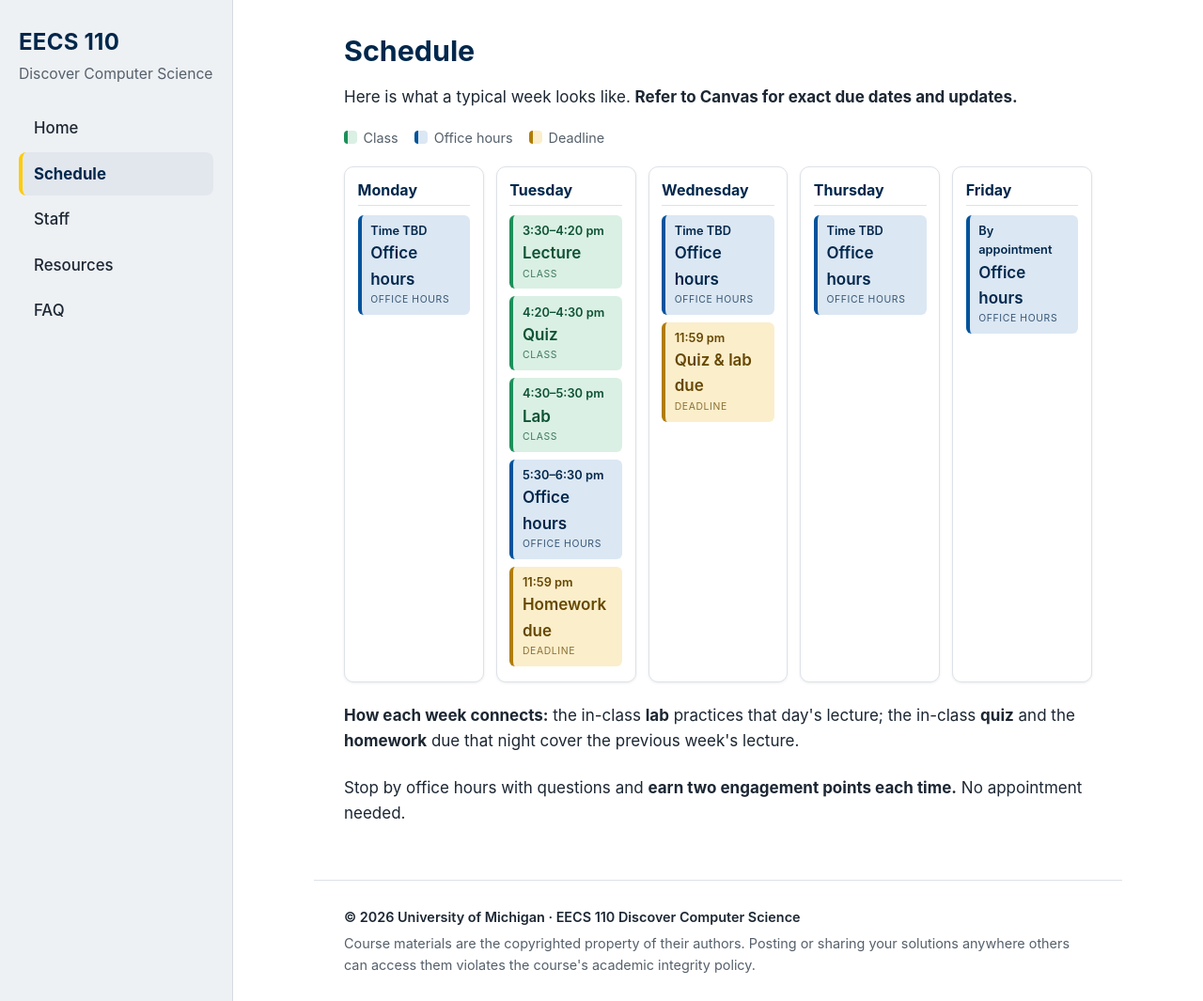
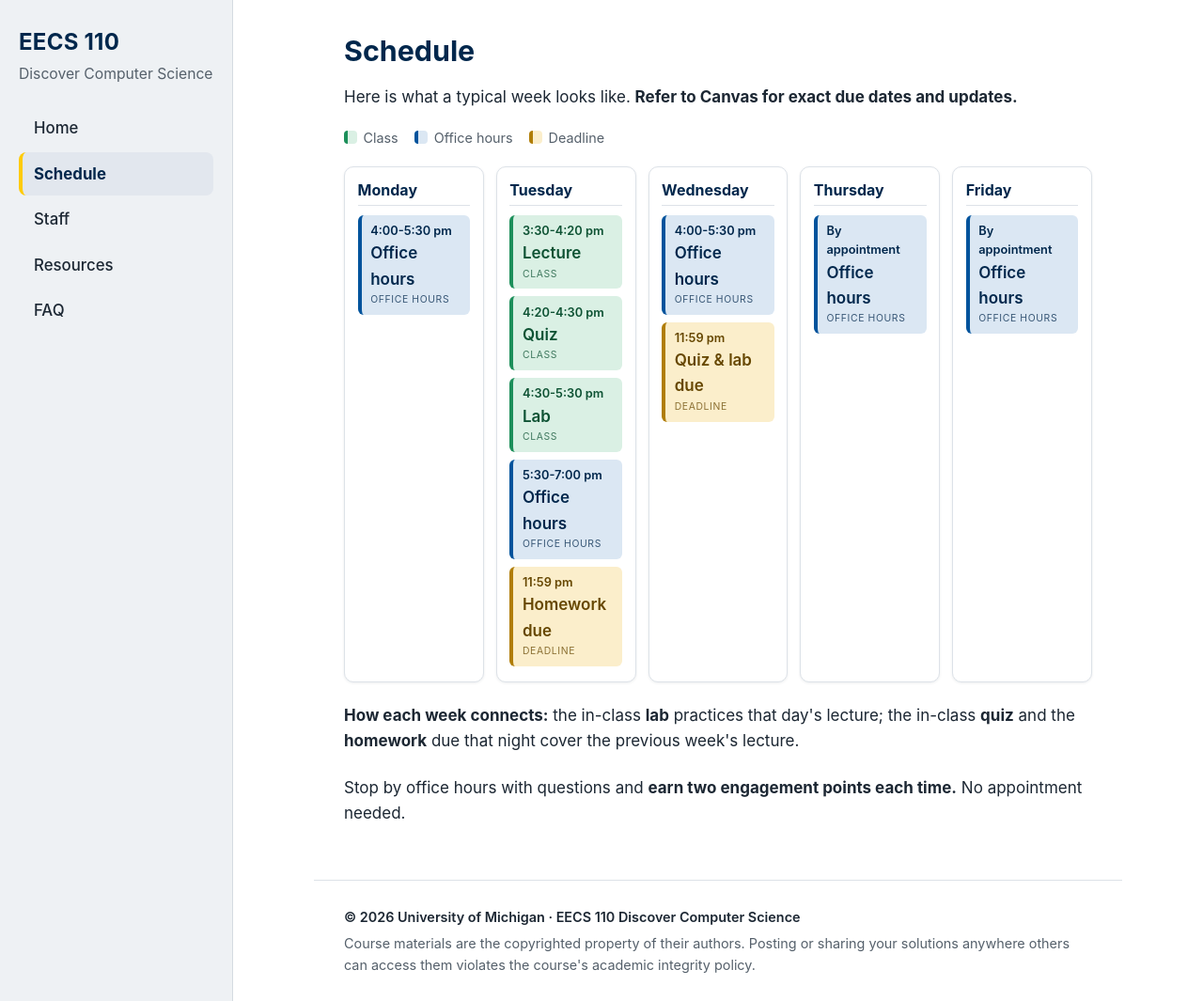
Before and after one commit to eecs110umich/eecs110umich.github.io, a Jekyll site: the page built from schedule.md, in a window 1280 px wide and 1065 px high. Shown: the whole window at 94% size. Built offline with Jekyll 4.4.1, drawn with Linux system fonts in a browser that asks for light colours.

Commit message:
Add office hours times and publish syllabus

```diff
--- a/_data/course.yml
+++ b/_data/course.yml
@@ -47,11 +47,11 @@ course:
   tagline: ""                  # optional welcoming line under the title; blank = hidden
 
   syllabus_url: "https://docs.google.com/document/d/1kqoNdzTBMdZHj794mee9GCHgADdsBs3kI62xocBRn8M/edit?usp=sharing"
-  syllabus_published: false    # false → Home card shows "coming soon" (see key map above)
+  syllabus_published: true    # false → Home card shows "coming soon" (see key map above)
 
 meeting:
   day: "Tuesday"
-  time: "3:30–5:30 pm"
+  time: "3:30-5:30 pm"
   location: "CHRYS 151"          # TODO: confirm room each term
   timezone: "America/Detroit"
 
@@ -75,21 +75,21 @@ past_syllabi:
 weekly_calendar:
   - day: "Monday"
     events:
-      - { time: "Time TBD", label: "Office hours", type: "office_hours" }
+      - { time: "4:00-5:30 pm", label: "Office hours", type: "office_hours" }
   - day: "Tuesday"
     events:
-      - { time: "3:30–4:20 pm", label: "Lecture",       type: "class" }
-      - { time: "4:20–4:30 pm", label: "Quiz",          type: "quiz" }
-      - { time: "4:30–5:30 pm", label: "Lab",           type: "lab" }
-      - { time: "5:30–6:30 pm", label: "Office hours",  type: "office_hours" }
+      - { time: "3:30-4:20 pm", label: "Lecture",       type: "class" }
+      - { time: "4:20-4:30 pm", label: "Quiz",          type: "quiz" }
+      - { time: "4:30-5:30 pm", label: "Lab",           type: "lab" }
+      - { time: "5:30-7:00 pm", label: "Office hours",  type: "office_hours" }
       - { time: "11:59 pm",     label: "Homework due",  type: "deadline" }
   - day: "Wednesday"
     events:
-      - { time: "Time TBD",   label: "Office hours",     type: "office_hours" }
+      - { time: "4:00-5:30 pm",   label: "Office hours",     type: "office_hours" }
       - { time: "11:59 pm",   label: "Quiz & lab due",   type: "deadline" }
   - day: "Thursday"
     events:
-      - { time: "Time TBD", label: "Office hours", type: "office_hours" }
+      - { time: "By appointment", label: "Office hours", type: "office_hours" }
   - day: "Friday"
     events:
       - { time: "By appointment", label: "Office hours", type: "office_hours" }
```
